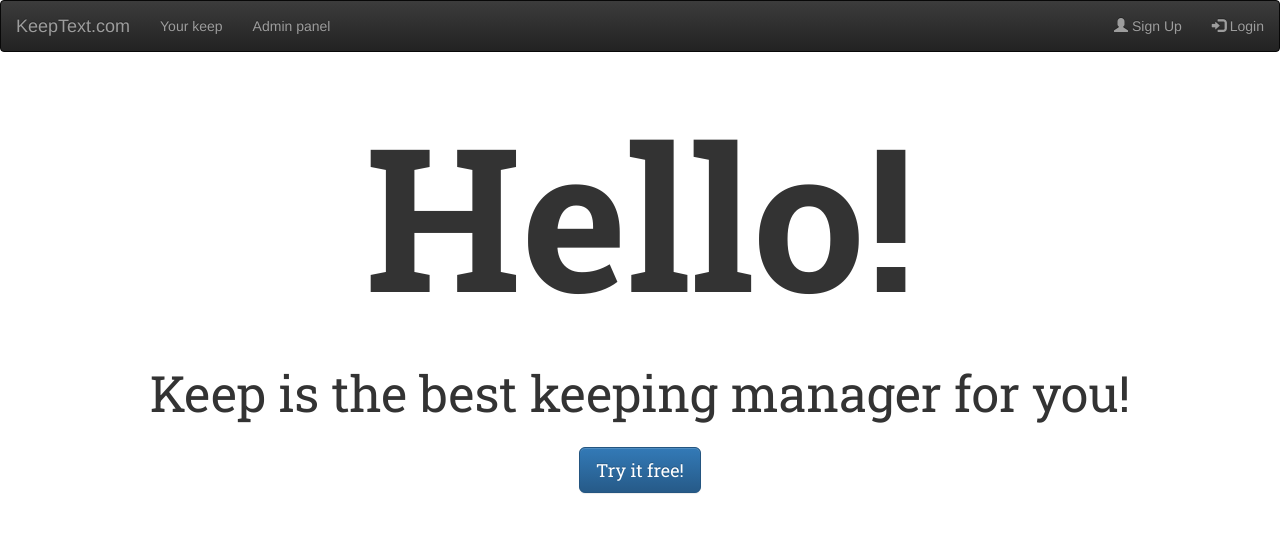
After one commit to latygindenis/KeepText, a Django app: page / in a window 1280 px wide. The commit adds this page. Shown: the top 533 px of the page. Run offline with Django 3.2, Linux system fonts and the light colour scheme; some libraries are stand-ins or nearby versions.

Commit message:
Добалена главная страница. Обновлена верстка.

```diff
--- a/KeepText/KeepText/settings.py
+++ b/KeepText/KeepText/settings.py
@@ -39,7 +39,7 @@ INSTALLED_APPS = [
     'django.contrib.messages',
     'django.contrib.staticfiles',
     'keep',
-
+    'KeepText'
 ]
 
 MIDDLEWARE = [
--- /dev/null
+++ b/KeepText/KeepText/static/css/style.css
@@ -0,0 +1,10 @@
+.main-label{
+font-family: 'Roboto Slab', serif;
+font-weight: 700;
+font-size:200px;
+}
+.main-label1{
+font-family: 'Roboto Slab', serif;
+font-weight: 400;
+font-size:50px;
+}
--- /dev/null
+++ b/KeepText/KeepText/templates/KeepText/start.html
@@ -0,0 +1,49 @@
+<!DOCTYPE html>
+<html lang="en">
+<head>
+    <meta charset="UTF-8">
+    <link rel="stylesheet" href="/static/css/style.css" type="text/css">
+     <!-- Latest compiled and minified CSS -->
+  <link rel="stylesheet" href="https://maxcdn.bootstrapcdn.com/bootstrap/3.3.4/css/bootstrap.min.css">
+
+  <!-- Optional theme -->
+  <link rel="stylesheet" href="https://maxcdn.bootstrapcdn.com/bootstrap/3.3.4/css/bootstrap-theme.min.css">
+
+  <!-- Latest compiled and minified JavaScript -->
+  <script src="https://maxcdn.bootstrapcdn.com/bootstrap/3.3.4/js/bootstrap.min.js"></script>
+    <link href="https://fonts.googleapis.com/css?family=Roboto+Slab:300,400,700&amp;subset=cyrillic,cyrillic-ext" rel="stylesheet">
+
+</head>
+<body>
+<nav class="navbar navbar-inverse">
+  <div class="container-fluid">
+    <div class="navbar-header">
+      <a class="navbar-brand" href="/">KeepText.com</a>
+    </div>
+    <ul class="nav navbar-nav">
+      <li><a href="/keep">Your keep</a></li>
+      <li><a href="/admin">Admin panel</a></li>
+
+    </ul>
+    <ul class="nav navbar-nav navbar-right">
+      <li><a href="#"><span class="glyphicon glyphicon-user"></span> Sign Up</a></li>
+      <li><a href="#"><span class="glyphicon glyphicon-log-in"></span> Login</a></li>
+    </ul>
+  </div>
+</nav>
+
+<div class="container">
+    <div class="row">
+        <div class="col-lg-12 text-center main-label">
+            Hello!
+        </div>
+        <div class="col-lg-12 text-center main-label1">
+            Keep is the best keeping manager for you!
+        </div>
+        <div class="col-lg-12 text-center main-label1">
+           <a href="/keep" class="btn btn-primary btn-lg">Try it free!</a>
+        </div>
+    </div>
+</div>
+</body>
+</html>
--- a/KeepText/KeepText/urls.py
+++ b/KeepText/KeepText/urls.py
@@ -15,8 +15,9 @@ Including another URLconf
 """
 from django.conf.urls import *
 from django.contrib import admin
-
+from .views import my_homepage_view
 urlpatterns = [
     url(r'^admin/', admin.site.urls),
+    url('^$', my_homepage_view),
     url(r'^keep/', include('keep.urls', namespace="keeps"))
 ]
--- /dev/null
+++ b/KeepText/KeepText/views.py
@@ -0,0 +1,4 @@
+from django.shortcuts import render, get_object_or_404,redirect
+
+def my_homepage_view(request):
+    return render(request, 'KeepText/start.html')
```
Also changed, not shown: KeepText/keep/static/css/keep_style.css (added, +9 -0 lines), KeepText/keep/templates/keep/index.html (+34 -22 lines), KeepText/db.sqlite3.
